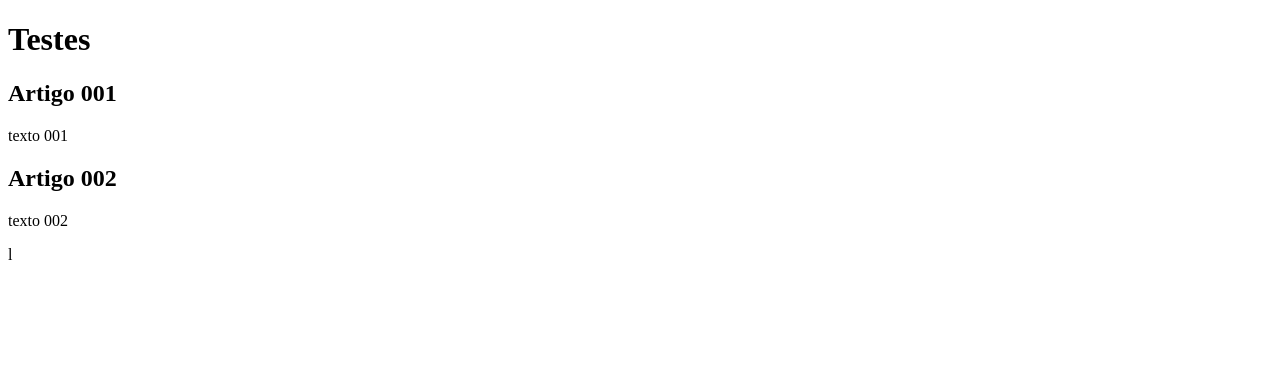
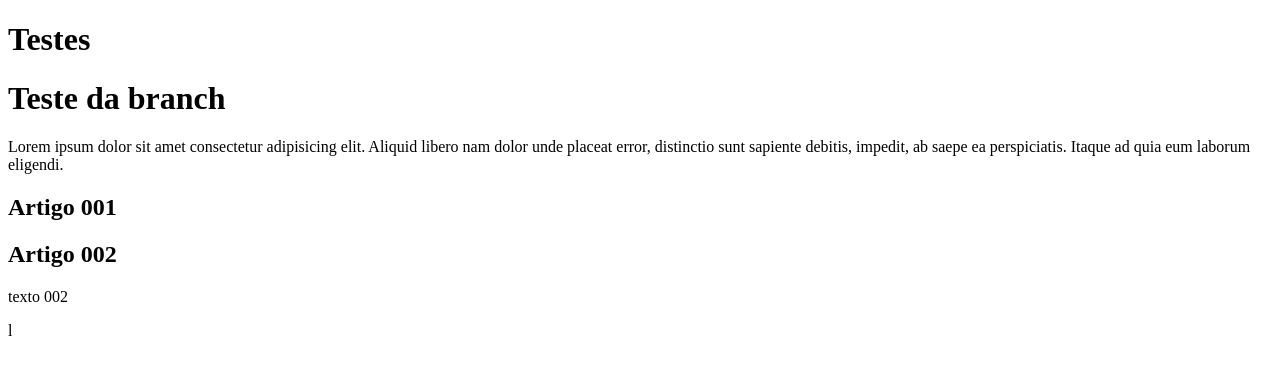
Before and after one commit to gabrielmaga92/testes-branches, a plain HTML site: page index.html in a window 1280 px wide. Drawn offline with Linux system fonts and the light colour scheme.

Commit message:
mudanças

```diff
--- a/index.html
+++ b/index.html
@@ -9,11 +9,15 @@
     <main>
          <header>
     <h1>Testes</h1>
+    <h1> Teste da branch</h1>
+     <p>Lorem ipsum dolor sit amet consectetur adipisicing elit.
+        Aliquid libero nam dolor unde placeat error, distinctio sunt sapiente debitis, impedit,
+        ab saepe ea perspiciatis. Itaque ad quia eum laborum eligendi.</p>
          </header>
 
          <article>
             <h2>Artigo 001</h2>
-            <p>texto 001</p>
+
          </article>
 
          <article>
```
